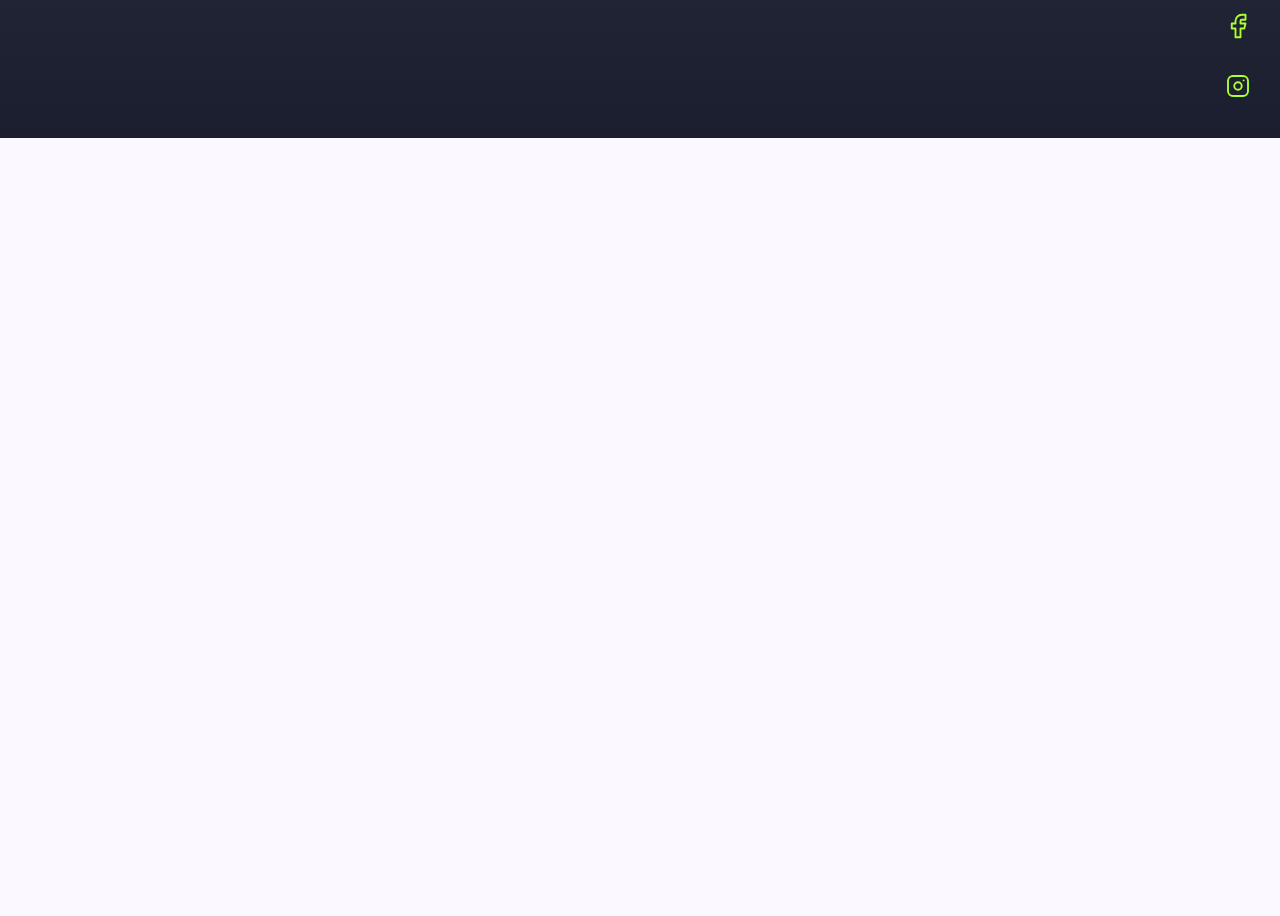
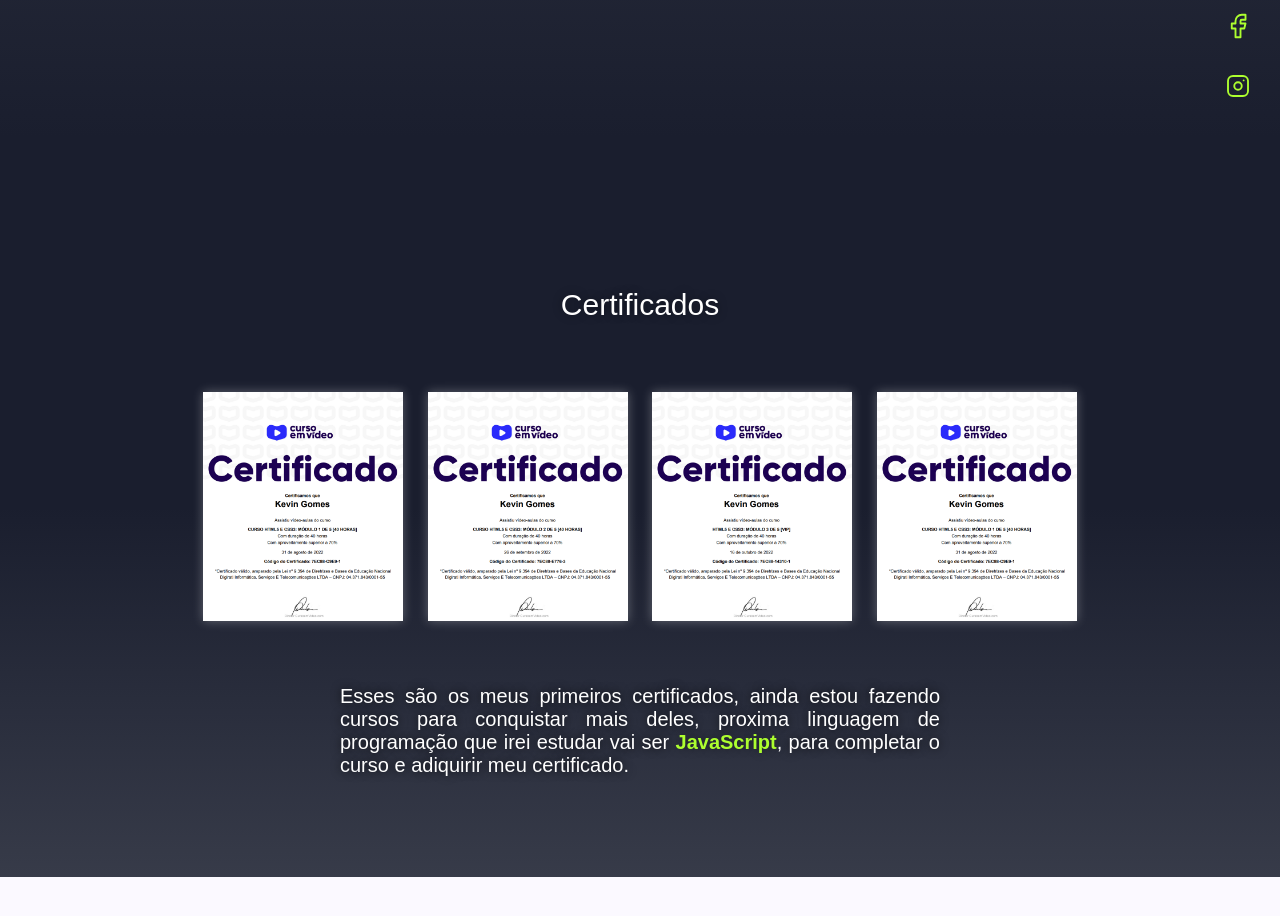
Before and after one commit to DevGomes2022/Portfolio-Design, a plain HTML site: page index.html in a window 1280 px wide. Shown: the part 562-1478 px from the top of the page. Drawn offline with nearby package versions, Linux system fonts and the light colour scheme.

Commit message:
Adicionei a parte dos certificados.
Adicionei uma parte para colocar os certificados e uma frase sobre a mesma.

```diff
--- a/index.html
+++ b/index.html
@@ -18,9 +18,9 @@
                 <div class="menu-list">
                     <ul>
                         <li class="menu-item"><a href="#inicio" class="menu-link">INÍCIO</a></li>
-                        <li class="menu-item"><a href="#" class="menu-link">SOBRE</a></li>
+                        <li class="menu-item"><a href="#certificados" class="menu-link">CERTIFICADOS</a></li>
+                        <li class="menu-item"><a href="#sobre" class="menu-link">SOBRE</a></li>
                         <li class="menu-item"><a href="#" class="menu-link">PROJETOS</a></li>
-                        <li class="menu-item"><a href="#" class="menu-link">CERTIFICADOS</a></li>
                     </ul>
                 </div>
                 <div class="mobile-menu-icon" onclick="menuShow()">
@@ -35,9 +35,9 @@
             <div class="mobile-menu">
                 <ul>
                     <li class="menu-item"><a href="#inicio" class="menu-link">INÍCIO</a></li>
-                    <li class="menu-item"><a href="#" class="menu-link">SOBRE</a></li>
+                    <li class="menu-item"><a href="#certificados" class="menu-link">CERTIFICADOS</a></li>
+                    <li class="menu-item"><a href="#sobre" class="menu-link">SOBRE</a></li>
                     <li class="menu-item"><a href="#" class="menu-link">PROJETOS</a></li>
-                    <li class="menu-item"><a href="#" class="menu-link">CERTIFICADOS</a></li>
                 </ul>
             </div>
         </div>
@@ -105,6 +105,21 @@
                 </div>
             </div>
         </header>
+
+        <div class="box_certificados" id="certificados">
+            <h1>Certificados</h1>
+            <div class="certificados">
+                <div class="certificados-a">
+                    <img src="assets/certificados/Certificado html5 css3 modulo 1.PNG" alt="Modulo 1 html5 css3">
+                    <img src="assets/certificados/Certificado html5 css3 modulo 2.PNG" alt="Modulo 1 html5 css3">
+                </div>
+                <div class="certificados-b">
+                    <img src="assets/certificados/Certificado html5 css3 modulo 3.PNG" alt="Modulo 1 html5 css3">
+                    <img src="assets/certificados/Certificado html5 css3 modulo 1.PNG" alt="Mundo 1 python3">
+                </div>
+                <p>Esses são os meus primeiros certificados, ainda estou fazendo cursos para conquistar mais deles, proxima linguagem de programação que irei estudar vai ser <strong style="color: greenyellow;">JavaScript</strong>, para completar o curso e adiquirir meu certificado.</p>
+            </div>
+        </div>
     </div>
     <script src="java.js"></script>
 </body>
--- a/style.css
+++ b/style.css
@@ -349,6 +349,66 @@ header {
     background-color: #acff2f33;
 }
 
+
+/*==========certificados==========*/
+
+.box_certificados {
+    width: 100%;
+    height: auto;
+    background-image: linear-gradient(to top, #373b49, #1a1e2e, #1a1e2e);
+}
+
+.box_certificados h1 {
+    text-align: center;
+    padding-top: 150px;
+    padding-bottom: 10px;
+    font-size: 30px;
+    font-weight: 400;
+    cursor: context-menu;
+}
+
+.certificados {
+    margin-top: 50px;
+    text-align: center;
+    padding-bottom: 100px;
+}
+
+.certificados img {
+    width: 200px;
+    text-align: center;
+    margin: 10px;
+    box-shadow: 0px 0px 10px #ffffff4d;
+}
+
+@media screen and (max-width: 465px) {
+    .certificados img {
+        width: 150px;
+    }
+}
+
+.certificados p {
+    max-width: 600px;
+    padding-top: 50px;
+    padding-left: 20px;
+    padding-right: 20px;
+    margin: auto;
+    font-size: 20px;
+    text-align: justify;
+    text-shadow: 0px 0px 10px #000000cc;
+}
+
+/*====*/
+
+.certificados-a {
+    display: inline-block;
+}
+
+.certificados-b {
+    display: inline-block;
+}
+
+
+
 /*==========scrol revel==========*/
 
 .movimento-a, .movimento-b {
```
Also changed, not shown: assets/certificados/Certificado html5 css3 modulo 1.PNG (added), assets/certificados/Certificado html5 css3 modulo 2.PNG (added), assets/certificados/Certificado html5 css3 modulo 3.PNG (added), assets/certificados/Certificado python3 mundo 1.PNG (added).
